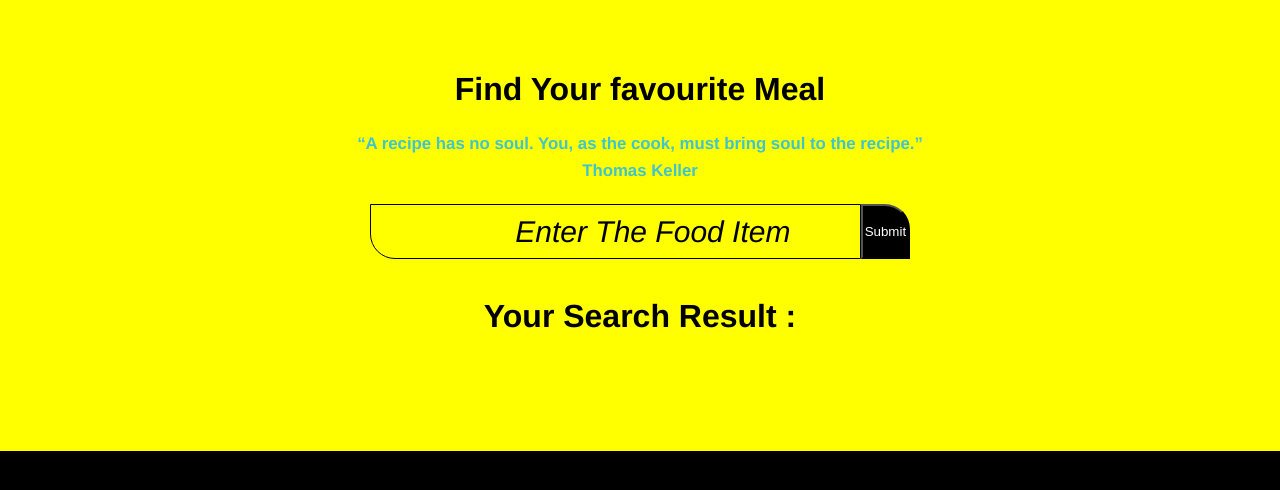
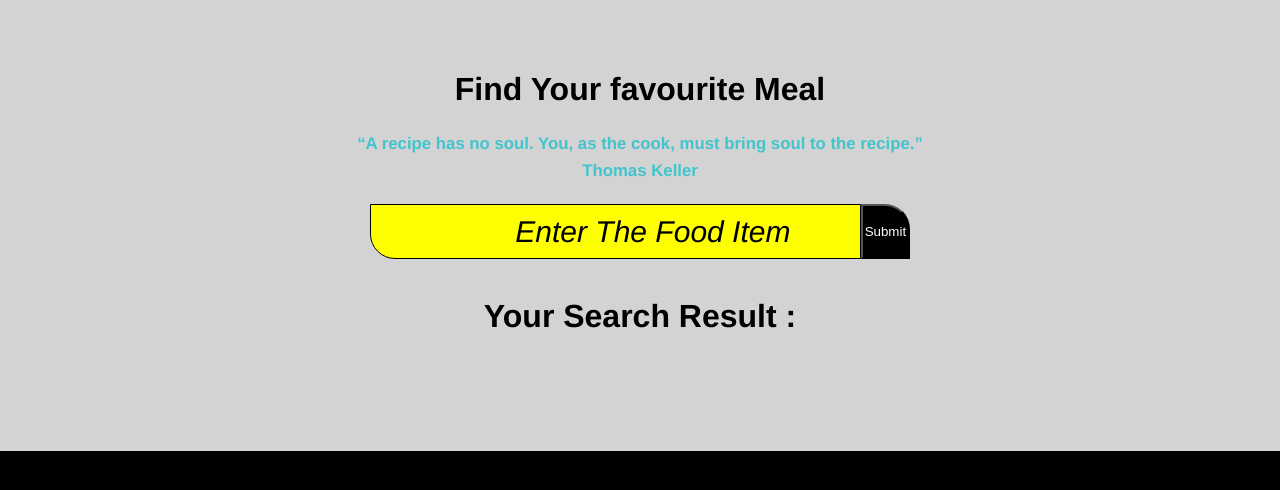
Before and after one commit to MST-1/MealApps, a plain HTML site: page index.html in a window 1280 px wide. Drawn offline with Linux system fonts and the light colour scheme.

Commit message:
Update index.css

```diff
--- a/ForCss/index.css
+++ b/ForCss/index.css
@@ -37,7 +37,7 @@ font-family: 'Franklin Gothic Medium', 'Arial Narrow', Arial, sans-serif;
     max-width: 1280px;
     margin: 0 auto;
     padding: 2rem;
-    background-color: yellow;
+    background-color: #d3d3d3 ;
     text-align: center;
 }
 
```
